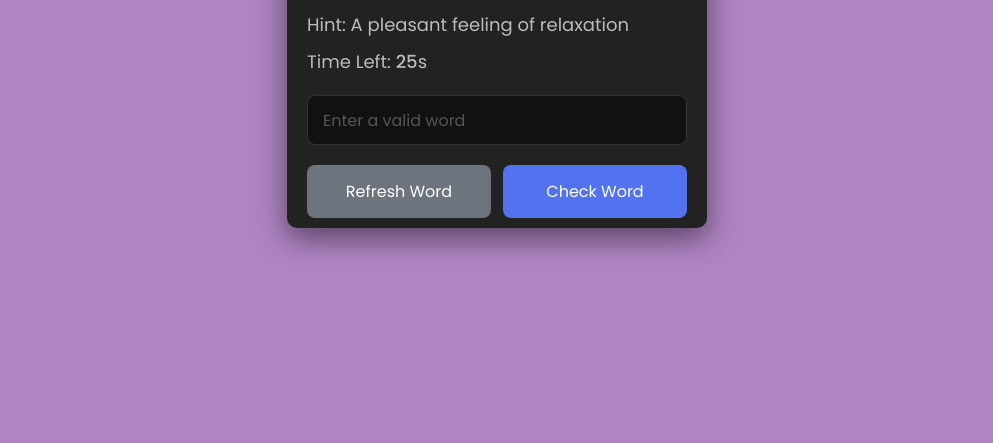
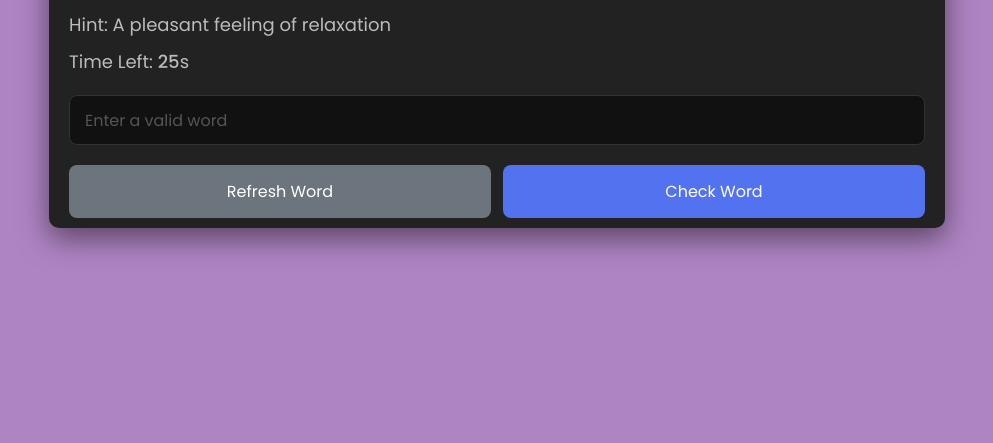
Before and after one commit to vikas1899/Word-Scramble-Game, a plain HTML site: page index.html in a window 1280 px wide. Shown: the part 357-800 px from the top of the page, without its empty margins (143-1136 px from the left). Drawn offline with Linux system fonts and the light colour scheme.

Commit message:
Update style.css

```diff
--- a/style.css
+++ b/style.css
@@ -18,7 +18,7 @@ body {
 }
 
 .container {
-  width: 420px;
+  width: 70vw;
   border-radius: 10px;
   background: #222;
   box-shadow: 0 10px 30px rgba(0, 0, 0, 0.5);
```
